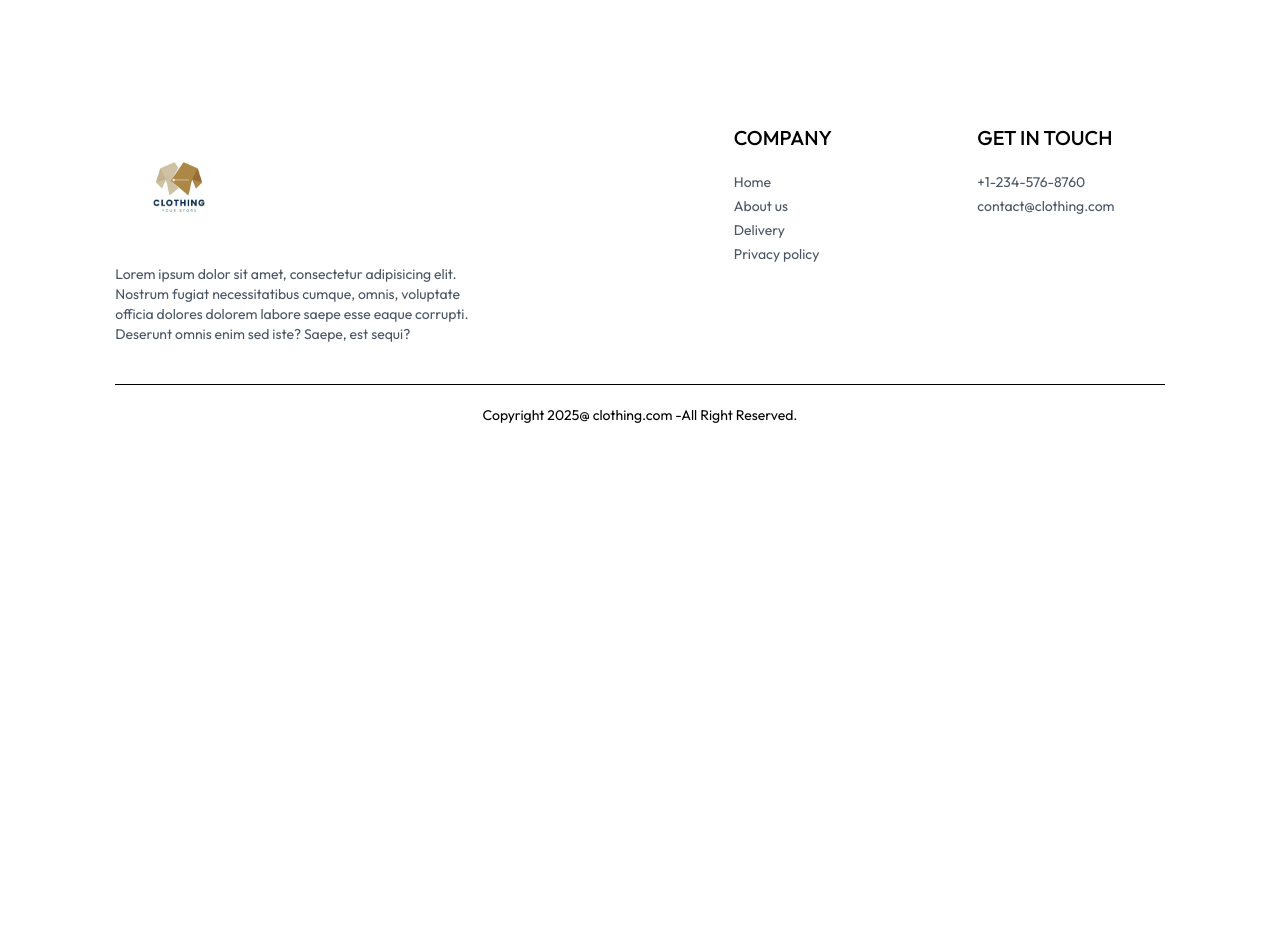
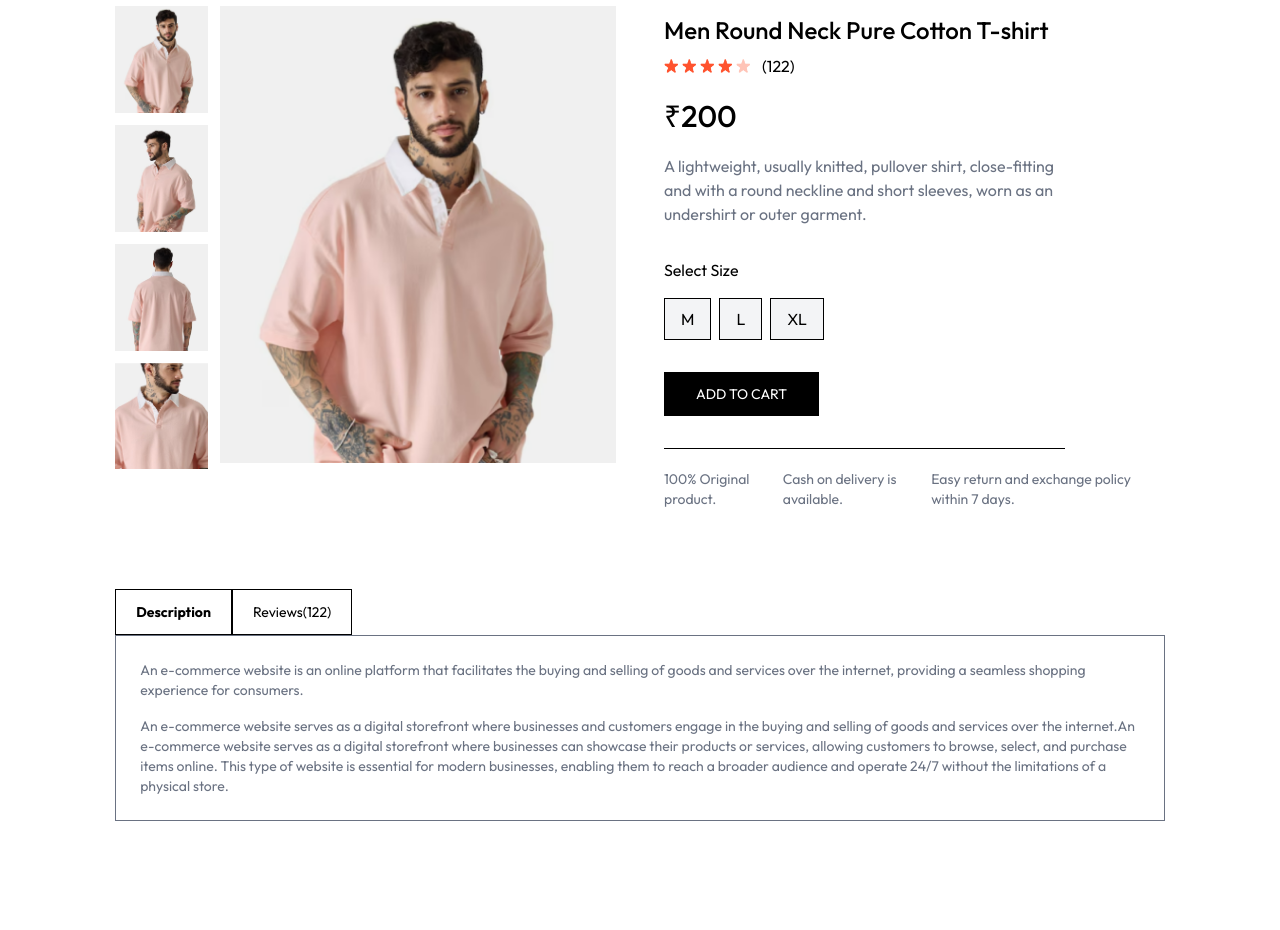
Before and after one commit to Utkarsh1-ux/The-Clothing-Brand-Frontend--React, a React (Vite) app: page /product/aaaab in a window 1280 px wide. Shown: the part 220-1150 px from the top of the page. Before the commit the page ends 800 px from the top, so only its background shows below. Built offline with nearby package versions, Linux system fonts and the light colour scheme.

Commit message:
completed products details and related products

```diff
--- a/src/App.jsx
+++ b/src/App.jsx
@@ -12,10 +12,14 @@
 import PlaceOrder from './pages/PlaceOrder'
 import Footer from './components/Footer'
 import SearchBar from './components/SearchBar'
+import { ToastContainer, toast } from 'react-toastify';
+import 'react-toastify/dist/ReactToastify.css';
 
 const App = () => {
   return (
     <div className='px-4 sm:px-[5vw] md:px-[7vw] lg:px-[9vw]'>
+      {/* using toast container we can use toast notification in our project */}
+       <ToastContainer/>
       <NavBar/>
       <SearchBar/>
       <Routes>
--- a/src/assets/assets.js
+++ b/src/assets/assets.js
@@ -140,7 +140,7 @@
         image: [p_img4],
         category: "Men",
         subCategory: "Topwear",
-        sizes: ["S", "M", "XXL"],
+        sizes: ["S", "M", "L", "XXL"],
         date: 1716621345448,
         bestseller: true
     },
--- /dev/null
+++ b/src/components/RelatedProduct.jsx
@@ -0,0 +1,37 @@
+import React, { useContext, useEffect, useState } from 'react'
+import { ShopContext } from '../context/ShopContext'
+import Title from "./Title"
+import ProductItem from './ProductItem'
+   // used category and sub category because to show the same type product like for female it will show female related and for men mens related as well as kid
+
+const RelatedProduct = ({category , subCategory}) => {
+    const {products} = useContext(ShopContext);
+    const[related , setRelated] =  useState([]);
+
+    useEffect(()=>{
+    //   logic for adding related products....
+        if (products.length > 0 ) {
+
+            let productsCopy = products.slice();
+
+            productsCopy = productsCopy.filter((item)=> category === item.category)
+            productsCopy = productsCopy.filter((item)=> subCategory === item.subCategory);
+
+            setRelated(productsCopy.slice(0,5)); // load 5 related products
+        }
+    },[products])
+  return (
+    <div className='my-24'>
+     <div className='text-center text-3xl py-2'>
+       <Title text1={"RELATED"} text2={"PRODUCTS"}/>
+     </div>
+     <div className='grid grid-cols sm:grid-cols-3 md:grid-cols-4 lg:grid-cols-5 gap-4 gap-y-6'>
+        {related.map((item,index)=>(
+            <ProductItem key={index} id={item._id} name={item.name} price={item.price} image={item.image}/>
+        ))}
+     </div>
+    </div>
+  )
+}
+
+export default RelatedProduct
--- a/src/context/ShopContext.jsx
+++ b/src/context/ShopContext.jsx
@@ -1,4 +1,4 @@
-import { createContext, useState } from "react";
+import { createContext, useEffect, useState } from "react";
 import{ products } from "../assets/assets.js"
 import { useSearchParams } from "react-router-dom";
 
@@ -8,12 +8,40 @@
 
     const currency = "₹";
     const delivery_fee = 10;
-    const [search , setSearch] = useState('')
-    const [showSearch , setShowSearch] = useState(false)
+    const [search , setSearch] = useState('');
+    const [showSearch , setShowSearch] = useState(false);
+    const[cartItems , setCartItems] = useState({});
+
+
+    const addToCart =async (itemId,size)=>{
+
+         let cartData = structuredClone(cartItems);
+
+         if (cartData[itemId]) {
+              if (cartData[itemId][size]) {
+               cartData[itemId][size] += 1;
+              }
+              else{
+               cartData[itemId][size] = 1;
+              }
+         }
+         else{
+            cartData[itemId] = {};
+            cartData[itemId][size] = 1;  // using this in the upper object there will be one entry get added
+         }
+         setCartItems(cartData);
+
+    }
+
+    useEffect(()=>{
+      console.log(cartItems);
+
+    },[cartItems])
 
        const value = {
          products, currency,delivery_fee,search,
-         setSearch,showSearch,setShowSearch
+         setSearch,showSearch,setShowSearch,cartItems,addToCart,
+
        }
        return(
         <ShopContext.Provider value={value}>
--- a/src/index.css
+++ b/src/index.css
@@ -13,6 +13,10 @@
   font-weight: 400;
   font-style: normal;
 }
+      /* For hiding the scroll bar arrows  */
+  ::-webkit-scrollbar {
+    display: none;
+  }
 @media(max-width : 640px){
      a.active{
       background-color: black;
--- a/src/pages/Product.jsx
+++ b/src/pages/Product.jsx
@@ -1,9 +1,101 @@
-import React from 'react'
+import React, { useContext, useEffect, useState } from 'react'
+import { useParams } from 'react-router-dom';
+import { ShopContext } from '../context/ShopContext';
+import { assets } from '../assets/assets';
+import RelatedProduct from '../components/RelatedProduct';
 
 const Product = () => {
-  return (
-    <div></div>
-  )
+
+  const {productId} = useParams();
+    const {products , currency ,addToCart} = useContext(ShopContext); // getting product data from Shop context
+  const [productData , setProductData] = useState(false);
+  const [image , setImage] = useState('')
+  const[size , setSize] = useState('')
+
+     const fetchProductData = async() =>{  // to load the product page  data
+           products.map((item)=>{
+            if (item._id===productId) {
+              setProductData(item) ;
+              setImage(item.image[0]);
+              return null
+            }
+           })
+     }
+     useEffect(()=>{
+      fetchProductData();
+     },[productId , products])
+  return productData ? (
+    <div className='border-t-2 pt-10 transition-opacity ease-in duration-500 opacity-100'>
+      {/* --------product data UI --------*/}
+
+      <div className='flex gap-12 sm:gap-12 flex-col sm:flex-row'>
+
+        {/*  ..... Product images........ */}
+
+          <div className='flex-1 flex flex-col-reverse gap-3 sm:flex-row'>
+         <div className='flex flex-col overflow-x-auto sm:overflow-y-scroll justify-between sm:justify-normal sm:w-[18.7%] w-full'>
+             {
+              productData.image.map((item,index)=>(
+                <img onClick={()=>setImage(item)} src={item} key={index} className='w-[24%] sm:w-full sm:mb-3 flex-shrink-0 cursor-pointer'  alt="" />
+
+              ))
+             }
+            </div>
+            <div className=' w-full sm:w-[80%] '>
+          <img className='w-full h-auto' src={image} alt="" />
+            </div>
+          </div>
+
+          {/* Product informations: */}
+
+          <div className=' flex-1'>
+            <h1 className='font-medium text-2xl mt-2'>{productData.name}</h1>
+            <div className='flex items-center gap-1 mt-2'>
+             <img src={assets.star_icon} alt="" className="w-3.5" />
+             <img src={assets.star_icon} alt="" className="w-3.5" />
+             <img src={assets.star_icon} alt="" className="w-3.5" />
+             <img src={assets.star_icon} alt="" className="w-3.5" />
+             <img src={assets.star_dull_icon} alt="" className="w-3.5" />
+             <p className='pl-2'>(122)</p>
+            </div>
+            <p className='mt-5 text-3xl font-medium'>{currency}{productData.price}</p>
+            <p className='mt-5 text-gray-500 md:w-4/5'>{productData.description}</p>
+            <div className='flex flex-col gap-4 my-8'>
+             <p>Select Size</p>
+             <div className='flex gap-2'>
+               {productData.sizes.map((item, index)=>(
+                //  curly braces for classname used for dyanamic styling
+                 <button onClick={()=>setSize(item)} className={`border px-4 py-2 bg-gray-100 cursor-pointer ${item===size ? 'border-orange-500': ''}`} key={index}>{item}</button>
+               ))}
+             </div>
+            </div>
+            <button onClick={()=>addToCart(productData._id,size)} className='bg-black text-white px-8 py-3 text-sm active:bg-gray-700 cursor-pointer'>ADD TO CART</button>
+            <hr className='mt-8 sm:w-4/5' />
+            <div className='text-sm text-gray-500 mt-5 flex flex-cols gap-1'>
+            <p>100% Original product.</p>
+            <p>Cash on delivery is available.</p>
+            <p>Easy return and exchange policy within 7 days.</p>
+            </div>
+          </div>
+      </div>
+      {/* Description and review section */}
+      <div className='mt-20 cursor-pointer'>
+             <div className='flex '>
+              <b className='border px-5 py-3 text-sm '>Description</b>
+              <p className='border px-5 py-3 text-sm'>Reviews(122)</p>
+
+             </div>
+      </div>
+      <div className='flex flex-col gap-4 border px-6 py-6 text-sm text-gray-500'>
+       <p>An e-commerce website is an online platform that facilitates the buying and selling of goods and services over the internet, providing a seamless shopping experience for consumers.</p>
+      <p>An e-commerce website serves as a digital storefront where businesses and customers engage in the buying and selling of goods and services over the internet.An e-commerce website serves as a digital storefront where businesses can showcase their products or services, allowing customers to browse, select, and purchase items online. This type of website is essential for modern businesses, enabling them to reach a broader audience and operate 24/7 without the limitations of a physical store.</p>
+      </div>
+        {/*displayed Related products */}
+
+         <RelatedProduct category={productData.category} subCategory={productData.subCategory}/>
+
+    </div>
+  ) : <div className='opacity-0' ></div>
 }
 
 export default Product
```
